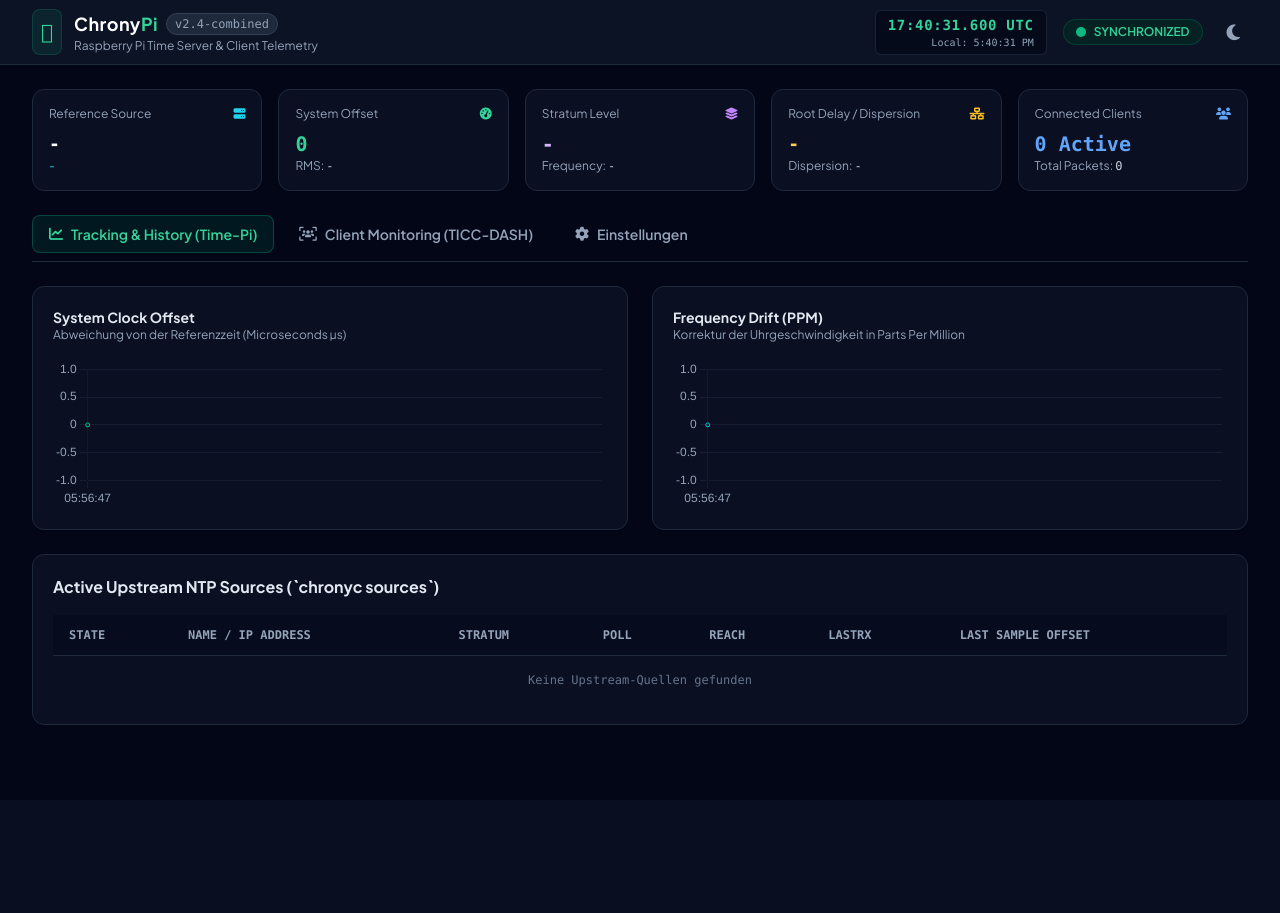
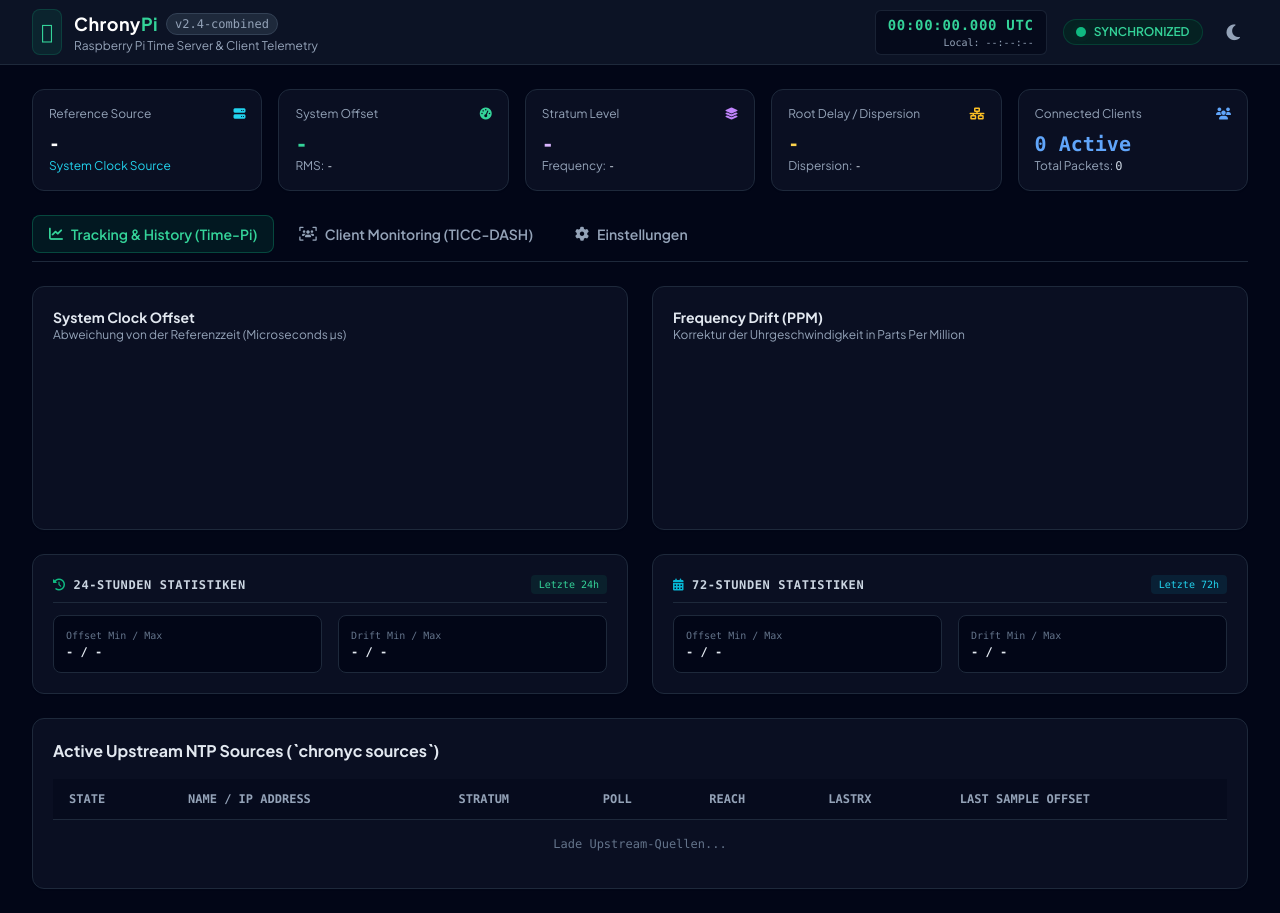
Before and after one commit to ApfelBirneKreis/ChronyPi-Dashboard, a Flask app: page / in a window 1280 px wide. Before the commit the page ends 725 px from the top, so only its background shows below. Run offline with Flask 3, Linux system fonts and the light colour scheme; data comes from the database, SQL or seed files in the repository; a map, chart or similar area stays blank; some libraries are stand-ins or nearby versions.

Commit message:
Implement historical statistics and CSV export
Added Min/Max Historical Statistics for 24h and 72h, including CSV export functionality.

Signed-off-by: ApfelBirneKreis <84158946+ApfelBirneKreis@users.noreply.github.com>

```diff
--- a/templates/index.html
+++ b/templates/index.html
@@ -212,6 +212,43 @@
                 </div>
             </div>
 
+            <!-- Min/Max Historical Statistics (24h & 72h) -->
+            <div class="grid grid-cols-1 md:grid-cols-2 gap-6">
+                <div class="bg-white dark:bg-slate-900/60 border border-slate-200 dark:border-slate-800 rounded-xl p-5 shadow-sm space-y-3">
+                    <div class="flex items-center justify-between border-b border-slate-200 dark:border-slate-800 pb-2">
+                        <h4 class="text-xs font-mono uppercase tracking-wider text-slate-700 dark:text-slate-300 font-bold"><i class="fa-solid fa-clock-rotate-left text-emerald-500 mr-2"></i>24-Stunden Statistiken</h4>
+                        <span class="text-[10px] font-mono bg-emerald-500/10 text-emerald-600 dark:text-emerald-400 px-2 py-0.5 rounded">Letzte 24h</span>
+                    </div>
+                    <div class="grid grid-cols-2 gap-4 font-mono text-xs">
+                        <div class="bg-slate-50 dark:bg-slate-950 p-3 rounded-lg border border-slate-200 dark:border-slate-800">
+                            <span class="text-slate-500 block text-[10px]">Offset Min / Max</span>
+                            <span id="stat-24-offset" class="text-slate-800 dark:text-slate-200 font-bold">- / -</span>
+                        </div>
+                        <div class="bg-slate-50 dark:bg-slate-950 p-3 rounded-lg border border-slate-200 dark:border-slate-800">
+                            <span class="text-slate-500 block text-[10px]">Drift Min / Max</span>
+                            <span id="stat-24-freq" class="text-slate-800 dark:text-slate-200 font-bold">- / -</span>
+                        </div>
+                    </div>
+                </div>
+
+                <div class="bg-white dark:bg-slate-900/60 border border-slate-200 dark:border-slate-800 rounded-xl p-5 shadow-sm space-y-3">
+                    <div class="flex items-center justify-between border-b border-slate-200 dark:border-slate-800 pb-2">
+                        <h4 class="text-xs font-mono uppercase tracking-wider text-slate-700 dark:text-slate-300 font-bold"><i class="fa-solid fa-calendar-days text-cyan-500 mr-2"></i>72-Stunden Statistiken</h4>
+                        <span class="text-[10px] font-mono bg-cyan-500/10 text-cyan-600 dark:text-cyan-400 px-2 py-0.5 rounded">Letzte 72h</span>
+                    </div>
+                    <div class="grid grid-cols-2 gap-4 font-mono text-xs">
+                        <div class="bg-slate-50 dark:bg-slate-950 p-3 rounded-lg border border-slate-200 dark:border-slate-800">
+                            <span class="text-slate-500 block text-[10px]">Offset Min / Max</span>
+                            <span id="stat-72-offset" class="text-slate-800 dark:text-slate-200 font-bold">- / -</span>
+                        </div>
+                        <div class="bg-slate-50 dark:bg-slate-950 p-3 rounded-lg border border-slate-200 dark:border-slate-800">
+                            <span class="text-slate-500 block text-[10px]">Drift Min / Max</span>
+                            <span id="stat-72-freq" class="text-slate-800 dark:text-slate-200 font-bold">- / -</span>
+                        </div>
+                    </div>
+                </div>
+            </div>
+
             <!-- Upstream Sources Table -->
             <div class="bg-white dark:bg-slate-900/60 border border-slate-200 dark:border-slate-800 rounded-xl p-5 shadow-sm">
                 <h3 class="text-base font-bold text-slate-800 dark:text-slate-200 mb-4">Active Upstream NTP Sources (`chronyc sources`)</h3>
@@ -270,7 +307,7 @@
                         <i class="fa-solid fa-sliders text-emerald-500 dark:text-emerald-400"></i>
                         <span>Dashboard- & System-Einstellungen</span>
                     </h3>
-                    <p class="text-xs text-slate-500 dark:text-slate-400 mt-1">Hier kannst du Dashboard-Parameter anpassen und Befehle zur manuellen Chrony-Verwaltung einsehen.</p>
+                    <p class="text-xs text-slate-500 dark:text-slate-400 mt-1">Hier kannst du Dashboard-Parameter anpassen, Daten exportieren und Befehle zur manuellen Chrony-Verwaltung einsehen.</p>
                 </div>
 
                 <form id="settings-form" onsubmit="saveSettings(event)" class="space-y-6">
@@ -297,6 +334,21 @@
                         </button>
                     </div>
                 </form>
+
+                <!-- CSV Export Section -->
+                <div class="pt-6 border-t border-slate-200 dark:border-slate-800 space-y-3">
+                    <h4 class="text-xs font-mono uppercase tracking-wider text-slate-500 dark:text-slate-400">Daten-Export (CSV)</h4>
+                    <div class="flex items-center justify-between bg-slate-100 dark:bg-slate-950 p-4 rounded-lg border border-slate-200 dark:border-slate-800">
+                        <div>
+                            <p class="text-sm font-bold text-slate-800 dark:text-slate-200">Historie als CSV herunterladen</p>
+                            <p class="text-xs text-slate-500 dark:text-slate-400">Exportiert alle gespeicherten Messwerte (Timestamp, Offset, Drift, Stratum).</p>
+                        </div>
+                        <a href="/api/export/csv" class="px-4 py-2 bg-cyan-500 hover:bg-cyan-600 text-slate-950 font-bold rounded-lg text-xs transition flex items-center gap-2 shadow-md">
+                            <i class="fa-solid fa-file-csv text-sm"></i>
+                            <span>CSV Exportieren</span>
+                        </a>
+                    </div>
+                </div>
 
                 <!-- Information Section for Manual Commands -->
                 <div class="pt-6 border-t border-slate-200 dark:border-slate-800 space-y-3">
@@ -440,11 +492,11 @@
 
                 const t = data.tracking || {};
 
-                // Reference Source exakt wie in der Vorlage füllen (IP und Servername)
+                // Reference Source füllen
                 document.getElementById('kpi-refid').innerText = data.ref_ip || t.reference_id || '-';
                 document.getElementById('kpi-refname').innerText = data.ref_name || 'System Clock Source';
 
-                // Offset sauber in Mikrosekunden µs formatieren
+                // Offset formatieren
                 let rawTime = t.system_time || '0';
                 let formattedOffset = '-';
                 if (rawTime !== '-') {
@@ -465,6 +517,17 @@
                 document.getElementById('kpi-rootdelay').innerText = t.root_delay || '-';
                 document.getElementById('kpi-dispersion').innerText = t.root_dispersion || '-';
 
+                // Statistiken (24h / 72h Min/Max) aktualisieren
+                if (data.stats) {
+                    const s24 = data.stats["24h"];
+                    const s72 = data.stats["72h"];
+                    document.getElementById('stat-24-offset').innerText = `${s24.min_offset.toFixed(2)} / ${s24.max_offset.toFixed(2)} µs`;
+                    document.getElementById('stat-24-freq').innerText = `${s24.min_freq.toFixed(2)} / ${s24.max_freq.toFixed(2)} ppm`;
+
+                    document.getElementById('stat-72-offset').innerText = `${s72.min_offset.toFixed(2)} / ${s72.max_offset.toFixed(2)} µs`;
+                    document.getElementById('stat-72-freq').innerText = `${s72.min_freq.toFixed(2)} / ${s72.max_freq.toFixed(2)} ppm`;
+                }
+
                 // Upstream Quellen mappen
                 const sourcesBody = document.getElementById('sources-table-body');
                 sourcesBody.innerHTML = (data.sources || []).map(s => {
@@ -473,108 +536,4 @@
                     if (rawState.includes('*')) {
                         badgeHtml = '<span class="px-2 py-0.5 rounded text-[10px] font-bold bg-emerald-100 dark:bg-emerald-950/80 text-emerald-700 dark:text-emerald-400 border border-emerald-300 dark:border-emerald-800">* Selected</span>';
                     } else if (rawState.includes('+')) {
-                        badgeHtml = '<span class="px-2 py-0.5 rounded text-[10px] font-bold bg-blue-100 dark:bg-blue-950/80 text-blue-700 dark:text-blue-300 border border-blue-300 dark:border-blue-800">+ Combined</span>';
-                    } else {
-                        badgeHtml = `<span class="px-2 py-0.5 rounded text-[10px] font-bold bg-slate-200 dark:bg-slate-800 text-slate-600 dark:text-slate-400">${s.state}</span>`;
-                    }
-
-                    return `
-                        <tr class="hover:bg-slate-50 dark:hover:bg-slate-800/40 transition">
-                            <td class="py-3 px-4">${badgeHtml}</td>
-                            <td class="py-3 px-4 font-semibold text-slate-900 dark:text-white">${s.name}</td>
-                            <td class="py-3 px-4">Stratum ${s.stratum}</td>
-                            <td class="py-3 px-4">${s.poll}</td>
-                            <td class="py-3 px-4">${s.reach}</td>
-                            <td class="py-3 px-4">${s.last_rx}</td>
-                            <td class="py-3 px-4 text-emerald-600 dark:text-emerald-400">${s.sample}</td>
-                        </tr>
-                    `;
-                }).join('') || `<tr><td colspan="7" class="py-4 text-center text-slate-500">Keine Upstream-Quellen gefunden</td></tr>`;
-
-                cachedClients = data.clients || [];
-                renderClients(cachedClients);
-
-                if (data.history && data.history.length > 0) {
-                    const labels = data.history.map(h => h.timestamp.split('T')[1].split('.')[0]);
-                    const offsets = data.history.map(h => h.system_offset * 1000000);
-                    const freqs = data.history.map(h => h.frequency);
-
-                    offsetChartInstance.data.labels = labels;
-                    offsetChartInstance.data.datasets[0].data = offsets;
-                    offsetChartInstance.update();
-
-                    frequencyChartInstance.data.labels = labels;
-                    frequencyChartInstance.data.datasets[0].data = freqs;
-                    frequencyChartInstance.update();
-                }
-
-            } catch (err) {
-                console.warn('Verbindungsfehler zur API:', err);
-            }
-        }
-
-        function renderClients(clients) {
-            const tbody = document.getElementById('clients-table-body');
-            document.getElementById('kpi-client-count').innerText = `${clients.length} Active`;
-            document.getElementById('client-table-count').innerText = `${clients.length} clients`;
-
-            let totalPackets = 0;
-            tbody.innerHTML = clients.map(c => {
-                totalPackets += (c.ntp_packets || 0);
-                return `
-                    <tr class="hover:bg-slate-50 dark:hover:bg-slate-800/40 transition">
-                        <td class="py-3 px-4 font-semibold text-slate-900 dark:text-white">${c.hostname}</td>
-                        <td class="py-3 px-4 text-emerald-600 dark:text-emerald-400">${c.ntp_packets.toLocaleString()}</td>
-                        <td class="py-3 px-4 text-slate-400">${c.drop_packets}</td>
-                        <td class="py-3 px-4">${c.interval}</td>
-                        <td class="py-3 px-4">${c.last}</td>
-                    </tr>
-                `;
-            }).join('') || `<tr><td colspan="5" class="py-4 text-center text-slate-500">Keine Clients verbunden</td></tr>`;
-
-            document.getElementById('kpi-total-packets').innerText = totalPackets.toLocaleString();
-        }
-
-        async function loadSettings() {
-            try {
-                const res = await fetch('/api/settings');
-                if (res.ok) {
-                    const data = await res.json();
-                    if (data.polling_interval) document.getElementById('setting-polling').value = data.polling_interval;
-                    if (data.warning_offset) document.getElementById('setting-offset').value = data.warning_offset;
-                }
-            } catch (e) {
-                console.warn('Einstellungen konnten nicht geladen werden.');
-            }
-        }
-
-        async function saveSettings(e) {
-            e.preventDefault();
-            const formData = {
-                polling_interval: document.getElementById('setting-polling').value,
-                warning_offset: document.getElementById('setting-offset').value
-            };
-
-            try {
-                await fetch('/api/settings', {
-                    method: 'POST',
-                    headers: { 'Content-Type': 'application/json' },
-                    body: JSON.stringify(formData)
-                });
-                const msgBox = document.getElementById('settings-save-msg');
-                msgBox.classList.remove('hidden');
-                setTimeout(() => msgBox.classList.add('hidden'), 3000);
-            } catch (e) {
-                alert('Fehler beim Speichern der Einstellungen.');
-            }
-        }
-
-        window.onload = function() {
-            startLiveClock();
-            initCharts();
-            fetchData();
-            setInterval(fetchData, 5000);
-        };
-    </script>
-</body>
-</html>
+                        badgeHtml = '<span class="px-2 py-0.
```
